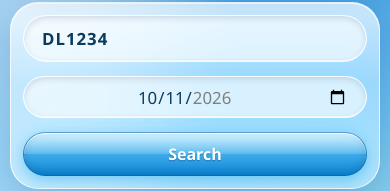
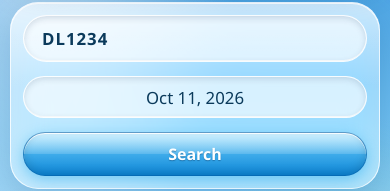
Before and after one commit to rmash0/FlightGuard, a React (Vite) app in the folder frontend/: page /flight/DL1234/2026-10-11 in a window 390 px wide. Shown: the part 148-339 px from the top of the page. Built offline with nearby package versions, Linux system fonts and the light colour scheme.

Commit message:
fix(frontend): center mobile date field and repair results css

```diff
--- a/frontend/src/components/aero/AeroDateInput.css
+++ b/frontend/src/components/aero/AeroDateInput.css
@@ -1,6 +1,18 @@
 .aero-date-input {
   position: relative;
   overflow: hidden;
+}
+
+.aero-date-input__display {
+  position: absolute;
+  inset: 0;
+  display: flex;
+  align-items: center;
+  justify-content: center;
+  overflow: hidden;
+  padding: 0 18px;
+  white-space: nowrap;
+  pointer-events: none;
 }
 
 .aero-date-input__native {
@@ -11,13 +23,10 @@
   height: 100%;
   min-width: 0;
   max-width: 100%;
-  padding: 0 18px;
+  padding: 0;
   border: 0;
   border-radius: inherit;
-  color: inherit;
-  font: inherit;
-  background: transparent;
-  text-align: center;
+  opacity: 0;
   cursor: pointer;
 }
 
--- a/frontend/src/components/aero/AeroDateInput.tsx
+++ b/frontend/src/components/aero/AeroDateInput.tsx
@@ -4,15 +4,46 @@ import { cx } from "./classes";
 import "./AeroInput.css";
 import "./AeroDateInput.css";
 
-type AeroDateInputProps = Omit<ComponentPropsWithRef<"input">, "type">;
+type AeroDateInputProps = Omit<ComponentPropsWithRef<"input">, "type" | "value"> & {
+  value: string;
+};
 
-function AeroDateInput({ className, ...props }: AeroDateInputProps) {
+function formatDate(value: string): string {
+  if (!/^\d{4}-\d{2}-\d{2}$/.test(value)) return "Select date";
+
+  const [year, month, day] = value.split("-").map(Number);
+  return new Date(year, month - 1, day).toLocaleDateString(undefined, {
+    month: "short",
+    day: "numeric",
+    year: "numeric",
+  });
+}
+
+function AeroDateInput({ className, value, onClick, ...props }: AeroDateInputProps) {
   return (
     <span
       className={cx("aero-input", "aero-date-input", className)}
       data-invalid={props["aria-invalid"]}
     >
-      <input className="aero-date-input__native" type="date" {...props} />
+      <span className="aero-date-input__display" aria-hidden="true">
+        {formatDate(value)}
+      </span>
+      <input
+        className="aero-date-input__native"
+        type="date"
+        value={value}
+        onClick={(event) => {
+          onClick?.(event);
+          if (!event.defaultPrevented) {
+            try {
+              event.currentTarget.showPicker();
+            } catch {
+              // The input still opens its native picker in browsers without showPicker.
+            }
+          }
+        }}
+        {...props}
+      />
     </span>
   );
 }
--- a/frontend/src/pages/ResultsPage.css
+++ b/frontend/src/pages/ResultsPage.css
@@ -11,7 +11,6 @@
   margin-top: 20px;
 }
 
-<<<<<<< HEAD
 .results-grid > * {
   min-width: 0;
 }
@@ -21,8 +20,6 @@
   margin: 0;
 }
 
-=======
->>>>>>> 4a96a0c6c50c420d4032f4bed7adad9bcc059301
 .results-panel h2 {
   margin-bottom: 16px;
 }
```
